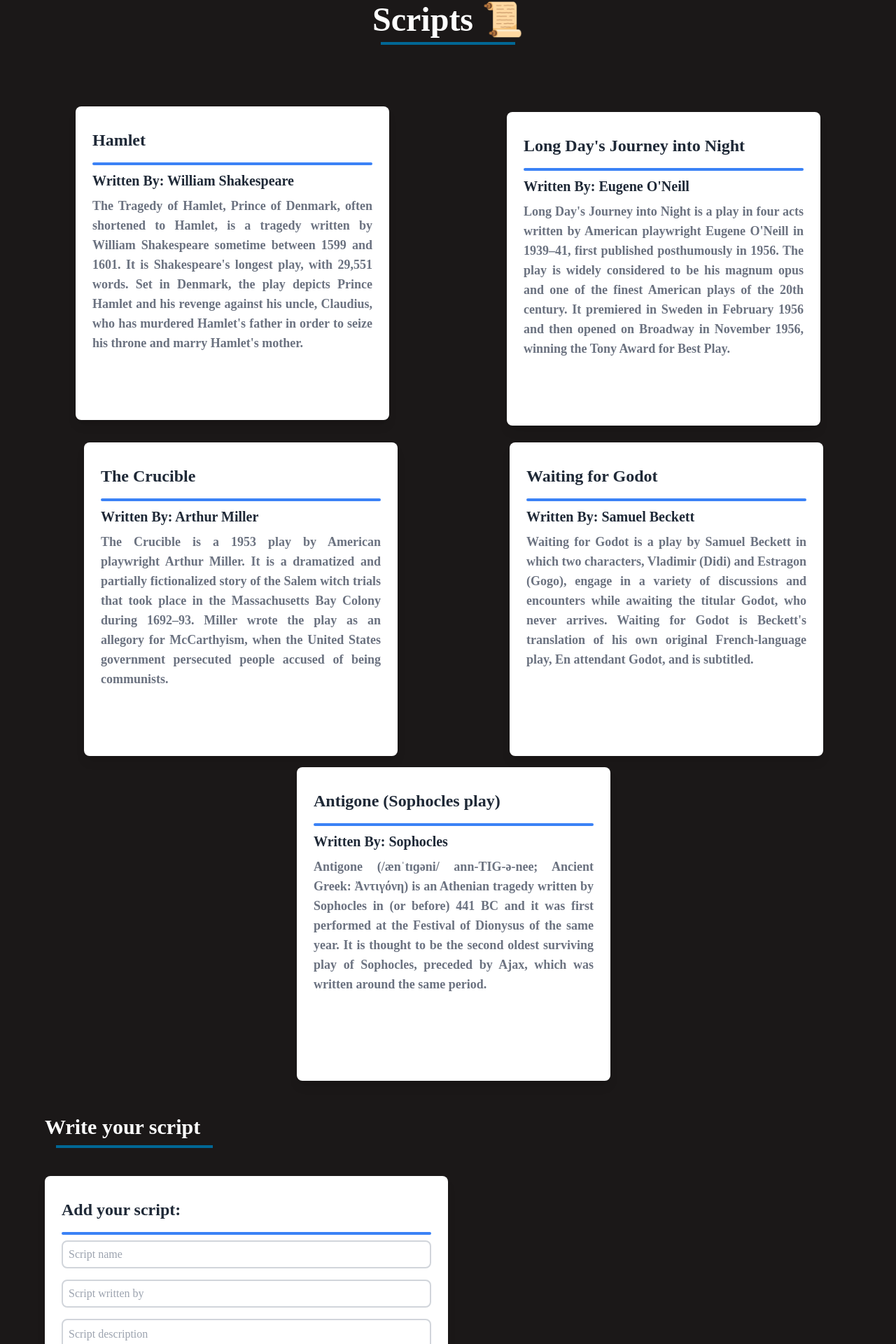
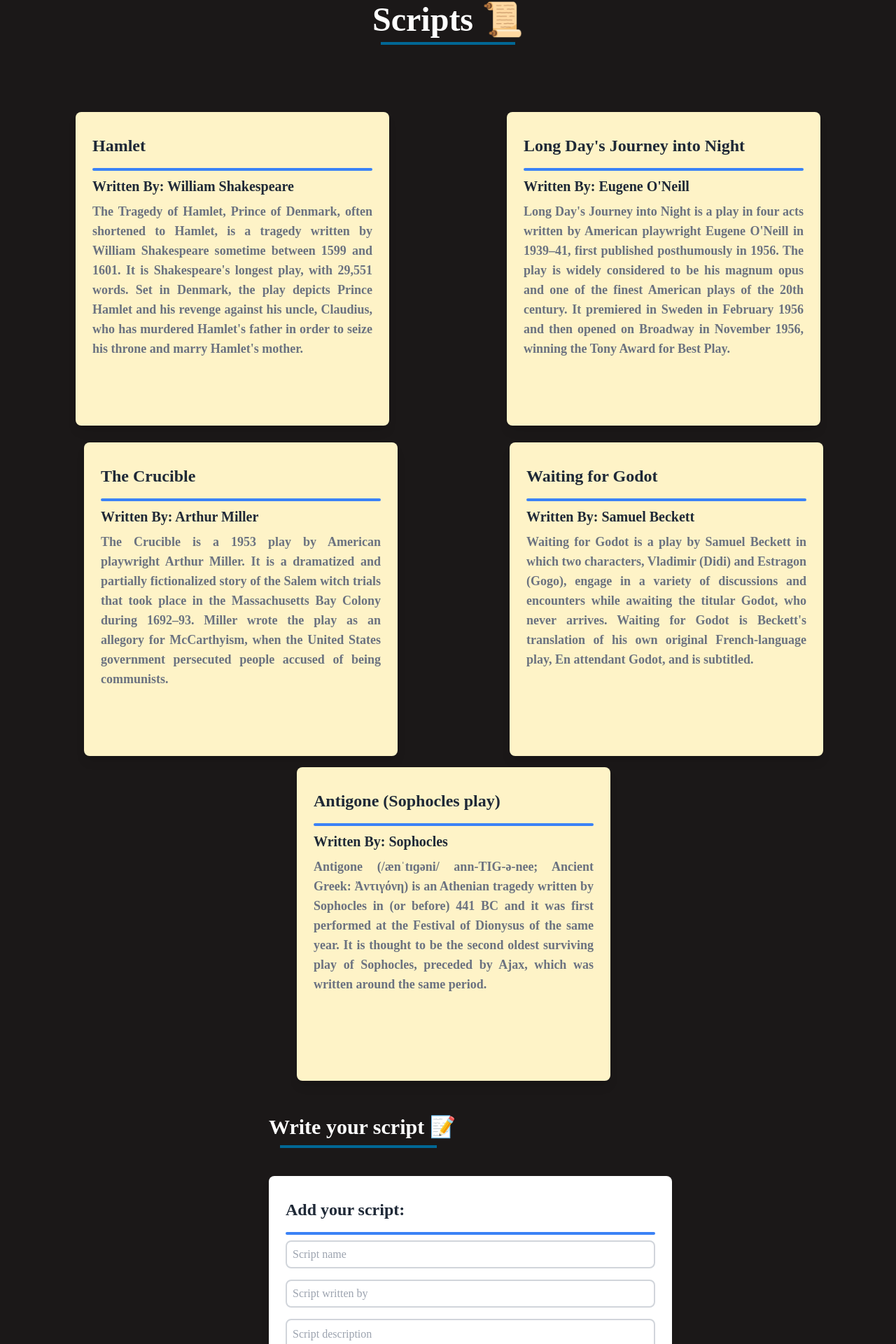
Before and after one commit to juberiya1ajaz/theatermuse, a React (Create React App) app in the folder client/: page /scripts in a window 1280 px wide. Shown: the part 20-1940 px from the top of the page at 70% size. Built offline with nearby package versions, Linux system fonts and the light colour scheme; no server answers.

Commit message:
:lipstick: ui changes for scripts page

```diff
--- a/client/src/components/AddScripts.js
+++ b/client/src/components/AddScripts.js
@@ -29,7 +29,7 @@ export default function AddScripts() {
     return (
         <div>
             <div className="pl-16 py-6">
-                <h1 className="text-3xl font-bold text-white">Write your script</h1>
+                <h1 className="text-3xl font-bold text-white">Write your script 📝</h1>
                 <div className="h-1 w-56 bg-secondary my-2 ml-4"></div>
             </div>
 
--- a/client/src/pages/Scripts.js
+++ b/client/src/pages/Scripts.js
@@ -1,9 +1,8 @@
-import React, { useState, useEffect } from 'react'
-import { databases } from '../services/appwriteConfig'
-import AddScripts from '../components/AddScripts'
+import React, { useState, useEffect } from "react";
+import { databases } from "../services/appwriteConfig";
+import AddScripts from "../components/AddScripts";
 
 export default function Scripts() {
-
   return (
     <div>
       <div className="grid place-items-center py-6">
@@ -12,55 +11,96 @@ export default function Scripts() {
       </div>
 
       <div className="flex flex-wrap items-center justify-around space-x-4 space-y-4 p-8">
-
-                <div className="bg-white w-[28rem] h-[28rem] my-4 p-6 rounded-lg shadow-lg translate-y-2">
-                    <h1 className="text-2xl font-bold text-gray-800 py-2">
-                        Hamlet
+        <div className="bg-amber-100  w-[28rem] h-[28rem] my-4 p-6 rounded-lg shadow-lg translate-y-4">
+          <h1 className="text-2xl font-bold text-gray-800 py-2">Hamlet</h1>
+          <div className="bg-blue-500 h-1 w-will my-2 rounded-lg"></div>
+          <h1 className="text-xl font-bold text-gray-800">
+            Written By: William Shakespeare
           </h1>
-                    <div className="bg-blue-500 h-1 w-will my-2 rounded-lg"></div>
-                    <h1 className="text-xl font-bold text-gray-800">Written By: William Shakespeare</h1>
-                    <p className="text-lg py-2 font-bold text-gray-500 text-justify">The Tragedy of Hamlet, Prince of Denmark, often shortened to Hamlet, is a tragedy written by William Shakespeare sometime between 1599 and 1601. It is Shakespeare's longest play, with 29,551 words. Set in Denmark, the play depicts Prince Hamlet and his revenge against his uncle, Claudius, who has murdered Hamlet's father in order to seize his throne and marry Hamlet's mother.</p>
+          <p className="text-lg py-2 font-bold text-gray-500 text-justify">
+            The Tragedy of Hamlet, Prince of Denmark, often shortened to Hamlet,
+            is a tragedy written by William Shakespeare sometime between 1599
+            and 1601. It is Shakespeare's longest play, with 29,551 words. Set
+            in Denmark, the play depicts Prince Hamlet and his revenge against
+            his uncle, Claudius, who has murdered Hamlet's father in order to
+            seize his throne and marry Hamlet's mother.
+          </p>
         </div>
 
-                <div className="bg-white w-[28rem] h-[28rem] my-4 p-6 rounded-lg shadow-lg translate-y-2">
+        <div className="bg-amber-100 w-[28rem] h-[28rem] my-4 p-6 rounded-lg shadow-lg translate-y-2">
           <h1 className="text-2xl font-bold text-gray-800 py-2">
             Long Day's Journey into Night
           </h1>
           <div className="bg-blue-500 h-1 w-will my-2 rounded-lg"></div>
-                    <h1 className="text-xl font-bold text-gray-800">Written By: Eugene O'Neill</h1>
-                    <p className="text-lg py-2 font-bold text-gray-500 text-justify">Long Day's Journey into Night is a play in four acts written by American playwright Eugene O'Neill in 1939–41, first published posthumously in 1956. The play is widely considered to be his magnum opus and one of the finest American plays of the 20th century. It premiered in Sweden in February 1956 and then opened on Broadway in November 1956, winning the Tony Award for Best Play.</p>
+          <h1 className="text-xl font-bold text-gray-800">
+            Written By: Eugene O'Neill
+          </h1>
+          <p className="text-lg py-2 font-bold text-gray-500 text-justify">
+            Long Day's Journey into Night is a play in four acts written by
+            American playwright Eugene O'Neill in 1939–41, first published
+            posthumously in 1956. The play is widely considered to be his magnum
+            opus and one of the finest American plays of the 20th century. It
+            premiered in Sweden in February 1956 and then opened on Broadway in
+            November 1956, winning the Tony Award for Best Play.
+          </p>
         </div>
 
-                <div className="bg-white w-[28rem] h-[28rem] my-4 p-6 rounded-lg shadow-lg translate-y-2">
+        <div className="bg-amber-100 w-[28rem] h-[28rem] my-4 p-6 rounded-lg shadow-lg translate-y-2">
           <h1 className="text-2xl font-bold text-gray-800 py-2">
             The Crucible
           </h1>
           <div className="bg-blue-500 h-1 w-will my-2 rounded-lg"></div>
-                    <h1 className="text-xl font-bold text-gray-800">Written By: Arthur Miller</h1>
-                    <p className="text-lg py-2 font-bold text-gray-500 text-justify">The Crucible is a 1953 play by American playwright Arthur Miller. It is a dramatized and partially fictionalized story of the Salem witch trials that took place in the Massachusetts Bay Colony during 1692–93. Miller wrote the play as an allegory for McCarthyism, when the United States government persecuted people accused of being communists.</p>
+          <h1 className="text-xl font-bold text-gray-800">
+            Written By: Arthur Miller
+          </h1>
+          <p className="text-lg py-2 font-bold text-gray-500 text-justify">
+            The Crucible is a 1953 play by American playwright Arthur Miller. It
+            is a dramatized and partially fictionalized story of the Salem witch
+            trials that took place in the Massachusetts Bay Colony during
+            1692–93. Miller wrote the play as an allegory for McCarthyism, when
+            the United States government persecuted people accused of being
+            communists.
+          </p>
         </div>
 
-                <div className="bg-white w-[28rem] h-[28rem] my-4 p-6 rounded-lg shadow-lg translate-y-2">
+        <div className="bg-amber-100 w-[28rem] h-[28rem] my-4 p-6 rounded-lg shadow-lg translate-y-2">
           <h1 className="text-2xl font-bold text-gray-800 py-2">
             Waiting for Godot
           </h1>
           <div className="bg-blue-500 h-1 w-will my-2 rounded-lg"></div>
-                    <h1 className="text-xl font-bold text-gray-800">Written By: Samuel Beckett</h1>
-                    <p className="text-lg py-2 font-bold text-gray-500 text-justify">Waiting for Godot is a play by Samuel Beckett in which two characters, Vladimir (Didi) and Estragon (Gogo), engage in a variety of discussions and encounters while awaiting the titular Godot, who never arrives. Waiting for Godot is Beckett's translation of his own original French-language play, En attendant Godot, and is subtitled.</p>
+          <h1 className="text-xl font-bold text-gray-800">
+            Written By: Samuel Beckett
+          </h1>
+          <p className="text-lg py-2 font-bold text-gray-500 text-justify">
+            Waiting for Godot is a play by Samuel Beckett in which two
+            characters, Vladimir (Didi) and Estragon (Gogo), engage in a variety
+            of discussions and encounters while awaiting the titular Godot, who
+            never arrives. Waiting for Godot is Beckett's translation of his own
+            original French-language play, En attendant Godot, and is subtitled.
+          </p>
         </div>
 
-                <div className="bg-white w-[28rem] h-[28rem] my-4 p-6 rounded-lg shadow-lg translate-y-2">
+        <div className="bg-amber-100 w-[28rem] h-[28rem] my-4 p-6 rounded-lg shadow-lg translate-y-2">
           <h1 className="text-2xl font-bold text-gray-800 py-2">
             Antigone (Sophocles play)
           </h1>
           <div className="bg-blue-500 h-1 w-will my-2 rounded-lg"></div>
-                    <h1 className="text-xl font-bold text-gray-800">Written By: Sophocles</h1>
-                    <p className="text-lg py-2 font-bold text-gray-500 text-justify">Antigone (/ænˈtɪɡəni/ ann-TIG-ə-nee; Ancient Greek: Ἀντιγόνη) is an Athenian tragedy written by Sophocles in (or before) 441 BC and it was first performed at the Festival of Dionysus of the same year. It is thought to be the second oldest surviving play of Sophocles, preceded by Ajax, which was written around the same period. </p>
+          <h1 className="text-xl font-bold text-gray-800">
+            Written By: Sophocles
+          </h1>
+          <p className="text-lg py-2 font-bold text-gray-500 text-justify">
+            Antigone (/ænˈtɪɡəni/ ann-TIG-ə-nee; Ancient Greek: Ἀντιγόνη) is an
+            Athenian tragedy written by Sophocles in (or before) 441 BC and it
+            was first performed at the Festival of Dionysus of the same year. It
+            is thought to be the second oldest surviving play of Sophocles,
+            preceded by Ajax, which was written around the same period.{" "}
+          </p>
         </div>
+      </div>
+      <div className="flex flex-row justify-center">
 
+        <AddScripts className="" />
       </div>
-
-            <AddScripts />
     </div>
-    )
+  );
 }
```
Also changed, not shown: client/src/assets/script.jpg (added). Lines whose indentation alone changed are shown as unchanged.
